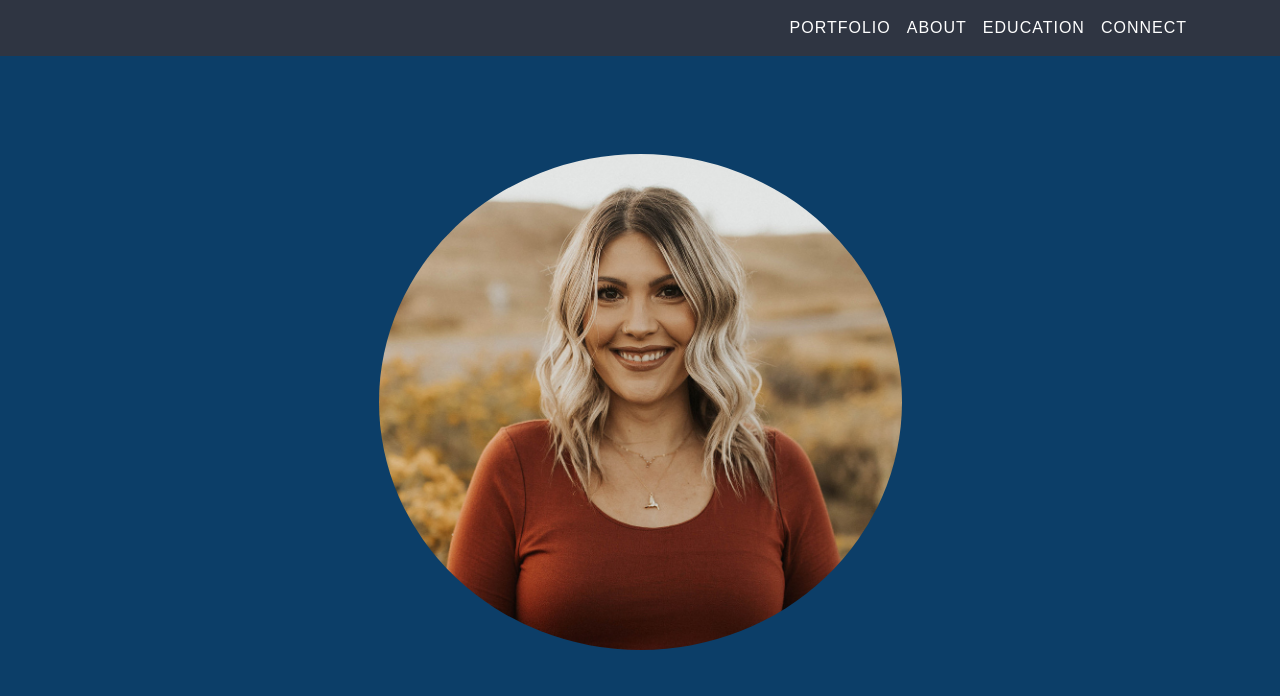
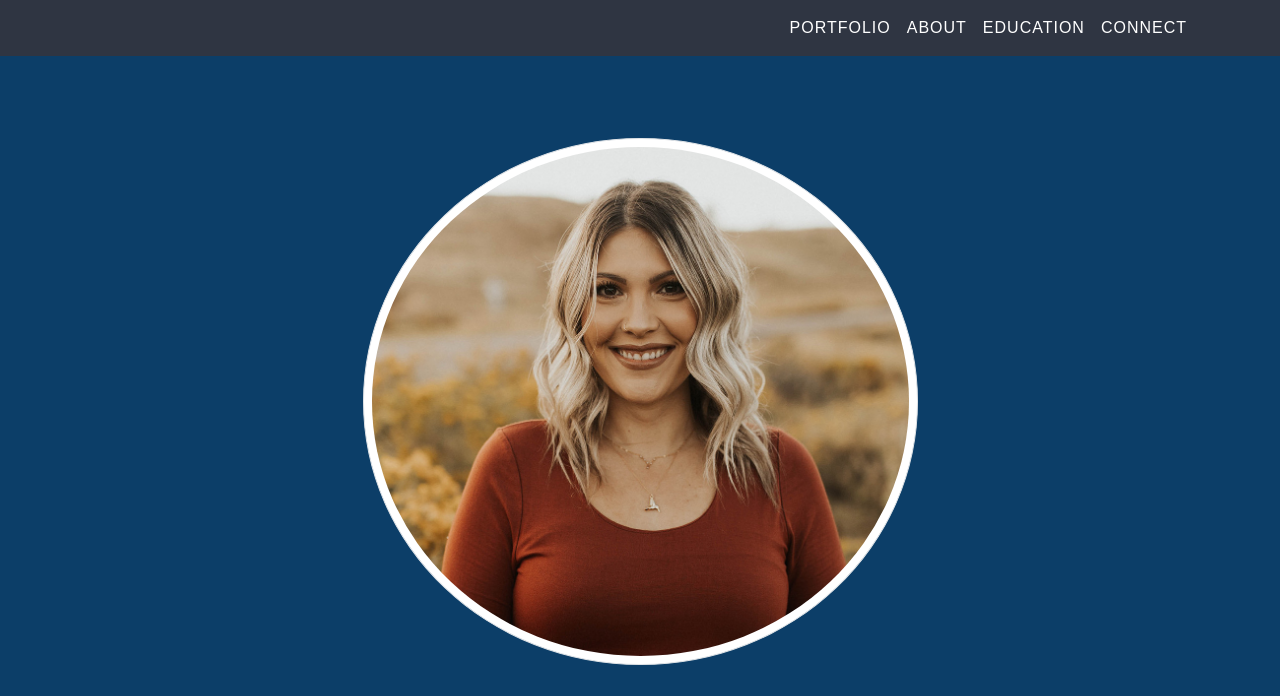
Before and after one commit to loraleonida/loraleonida.github.io, a plain HTML site: page index.html in a window 1280 px wide. Shown: the top 696 px of the page. Drawn offline with nearby package versions, Linux system fonts and the light colour scheme.

Commit message:
Updated index.html

```diff
--- a/index.html
+++ b/index.html
@@ -55,7 +55,7 @@
     <!-- Header -->
     <header class="masthead bg-primary text-white text-center">
         <div class="container">
-            <img class="w-50 p-3 mb-5 d-block mx-auto rounded-circle" src="assets/img/lora.jpg" alt="" />
+            <img class="w-50 p-2 img-thumbnail mb-5 d-block mx-auto rounded-circle" src="assets/img/lora.jpg" alt="" />
             <h1 class="mb-0">Lora Leonida</h1>
             <hr />
             <h2 class="mb-0">
```
